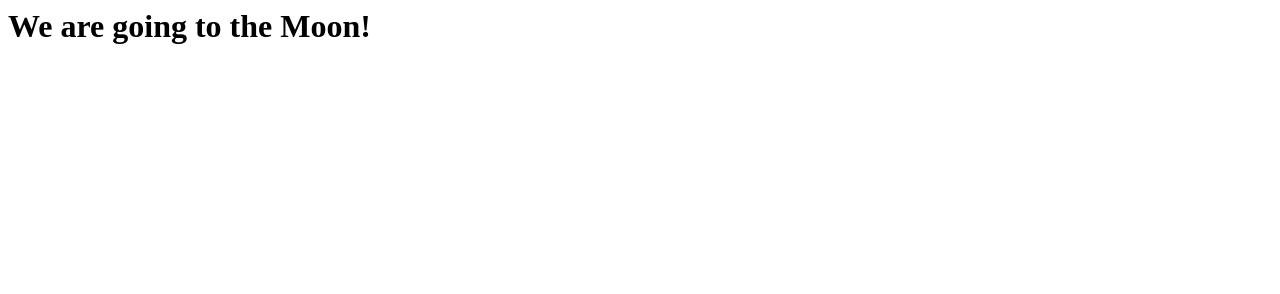
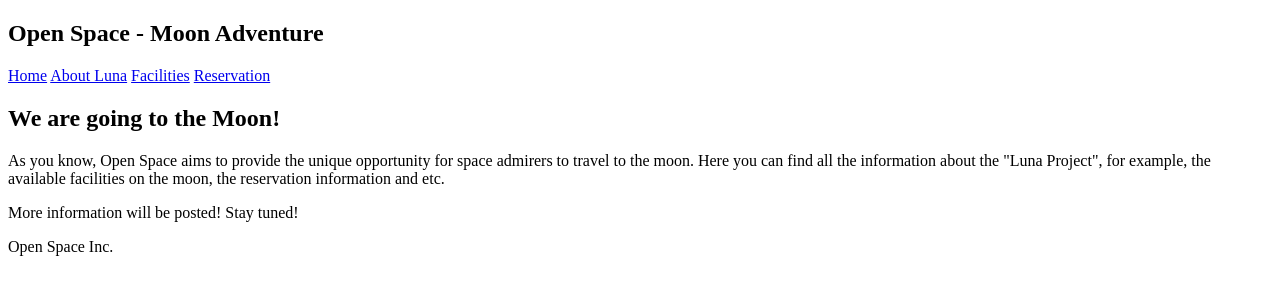
Before and after one commit to StinkyBenji/test, a plain HTML site: page podman-task2/luna-web/index2.html in a window 1280 px wide. Drawn offline with Linux system fonts and the light colour scheme.

Commit message:
modified podmantask

```diff
--- a/podman-task2/luna-web/index2.html
+++ b/podman-task2/luna-web/index2.html
@@ -1,8 +1,38 @@
+<!DOCTYPE html>
 <html>
-<head>
-	<title>OpenSpace - Moon Adventure</title>
-</head>
+  <head>
+    <META charset="UTF-8" />
+    <title>
+        OpenSpace - Moon Adventure
+    </title>
+    <link rel="stylesheet" type="text/css" media="all" href="default.css" />
+  </head>
 <body>
-<h1>We are going to the Moon!</h1>
-</body>
+<div id="content">
+  <article>
+    <header><h2>Open Space -  Moon Adventure</h2></header>
+		<aside>
+    <nav>
+      <a href="/Home">Home</a>
+      <a href="/About Luna">About Luna</a>
+      <a href="/Facilities">Facilities</a>
+      <a href="Reservation" target="blank">Reservation</a>
+     </nav>
+  	</aside>
+
+    <header><h2>We are going to the Moon!</h2></header>
+        <p>
+          As you know, Open Space aims to provide the unique opportunity for space admirers to travel
+					to the moon. Here you can find all the information about the "Luna Project", for example,
+				  the available facilities on the moon, the reservation information and etc.
+        </p>
+				<p>
+					More information will be posted! Stay tuned!
+				</p>
+  </article>
+</div>
+    <footer>
+        Open Space Inc.
+    </footer>
+  </body>
 </html>
```
Also changed, not shown: 3 other files.
